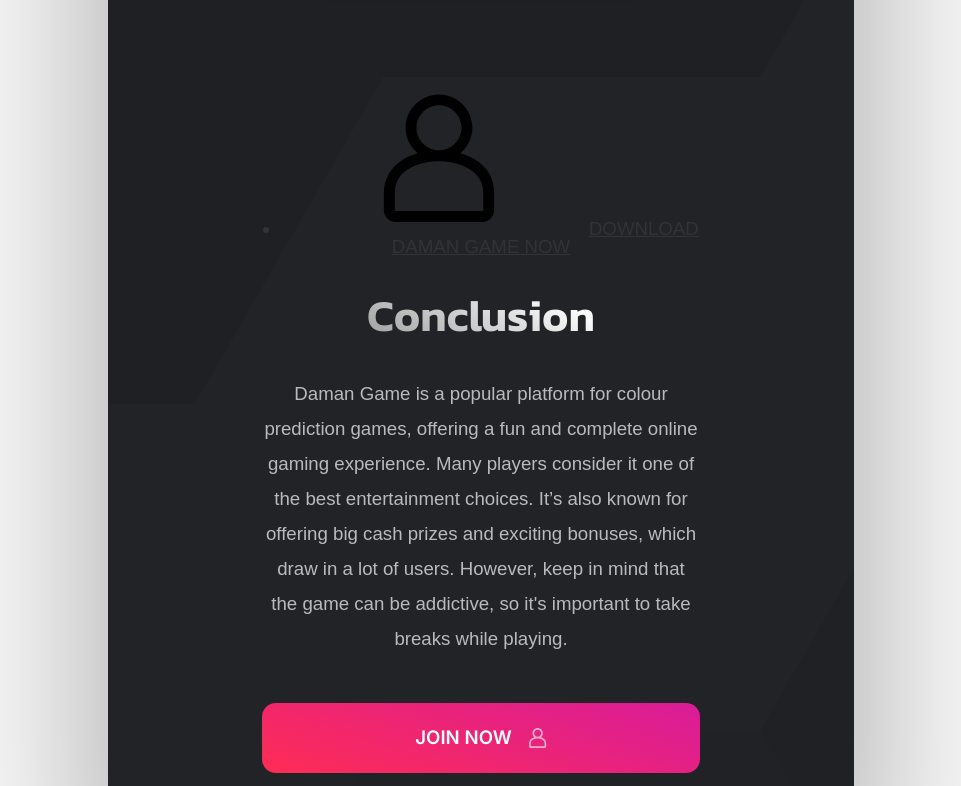
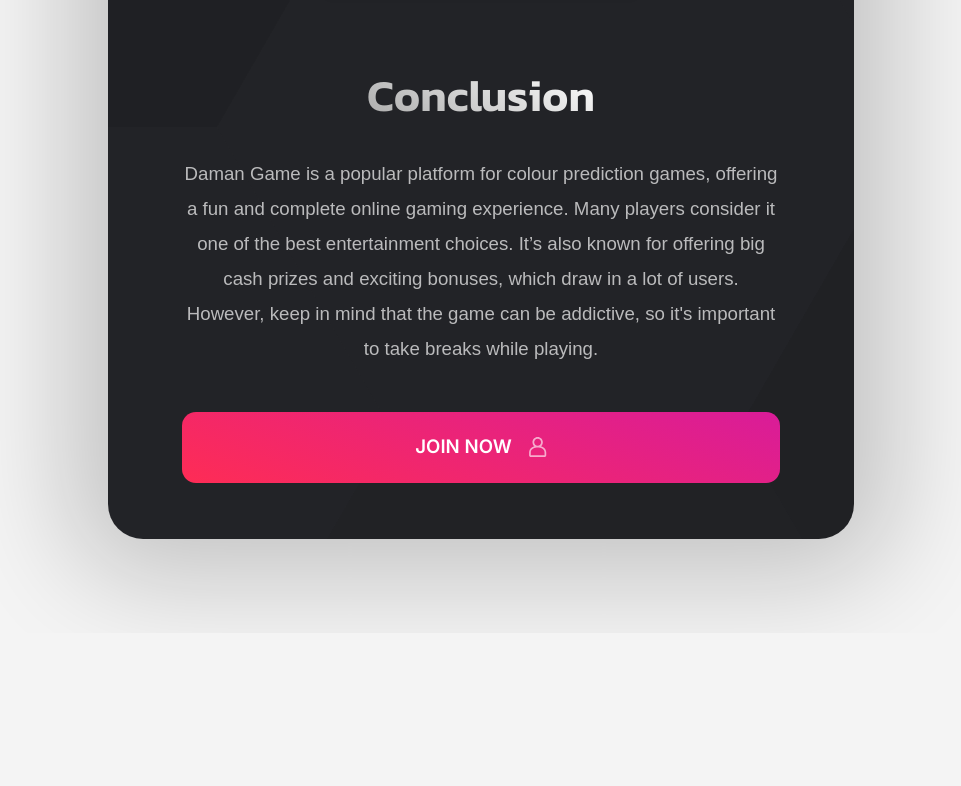
Before and after one commit to Damangamesdownload/damangamesdownload.github.io, a plain HTML site: page index.html in a window 1280 px wide. Shown: the part 3283-4069 px from the top of the page, without its empty margins (159-1120 px from the left). After the commit the page ends 3916 px from the top, so only its background shows below. Drawn offline with Linux system fonts and the light colour scheme; a web font is replaced by a local one.

Commit message:
Update index.html

```diff
--- a/index.html
+++ b/index.html
@@ -128,14 +128,7 @@ Whether you're a student, homemaker, or just someone who enjoys playing games, D
 							</div>
 						</div>
 					</div>
-					<div id="container03" class="style1 container default">
-						<div class="wrapper">
-							<div class="inner" data-onvisible-trigger="1">
 
-									<li>
-										<a href="https://damanclub.in/#/register?invitationCode=751468804290" class="button n01"><svg><use xlink:href="assets/icons.svg#user-alt"></use></svg><span class="label">DOWNLOAD DAMAN GAME NOW</span></a>
-									</li>
-								</ul>
 								<h3 id="text18" class="style3">Conclusion</h3>
 								<p id="text17" class="style2">Daman Game is a popular platform for colour prediction games, offering a fun and complete online gaming experience. Many players consider it one of the best entertainment choices. It’s also known for offering big cash prizes and exciting bonuses, which draw in a lot of users.
 
```
